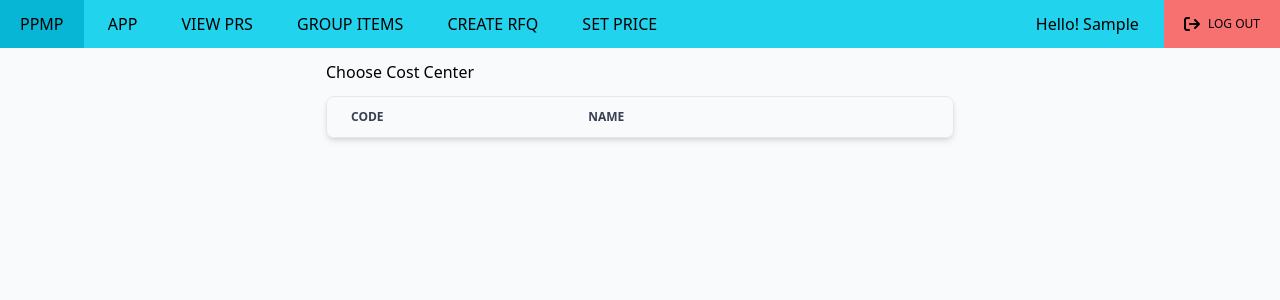
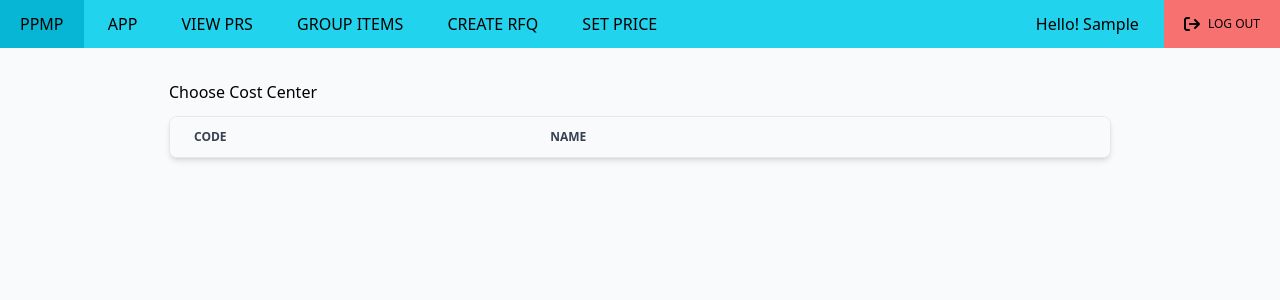
Before and after one commit to eSmooothie/procurement_system, a Django app: page /home/ppmp in a window 1280 px wide. Shown: the top 300 px of the page. Run offline with Django 4.2, Linux system fonts and the light colour scheme; the visitor is signed in with stand-in values (Sample User, id 1); data comes from the database, SQL or seed files in the repository; data that the repository does not hold is empty; some libraries are stand-ins or nearby versions.

Commit message:
Add padding in content

```diff
--- a/ppmp/templates/ppmp/menu.html
+++ b/ppmp/templates/ppmp/menu.html
@@ -26,7 +26,7 @@
         </div>
 
     </div>
-    <div class="">
+    <div class="pt-5">
         {% block content %}{% endblock content  %}
     </div>
 </div>
--- a/ppmp/templates/ppmp/select_cc.html
+++ b/ppmp/templates/ppmp/select_cc.html
@@ -14,8 +14,8 @@
 {% block content %}
     <div class="">
         <div class="p-3 space-y-3 sm:flex items-center flex-col">
-            <p class=" font-medium sm:w-1/2">Choose Cost Center</p>
-            <div class="relative overflow-x-auto shadow-md sm:rounded-lg border border-gray-200 sm:w-1/2">
+            <p class=" font-medium sm:w-3/4">Choose Cost Center</p>
+            <div class="relative overflow-x-auto shadow-md sm:rounded-lg border border-gray-200 sm:w-3/4">
                 <table class="w-full text-sm text-left text-gray-500">
                     <thead class="text-xs text-gray-700 uppercase bg-gray-50 dark:bg-gray-700">
                         <tr>
--- a/theme/static/css/dist/styles.css
+++ b/theme/static/css/dist/styles.css
@@ -1093,6 +1093,14 @@ select {
   padding-top: 0.75rem;
 }
 
+.pt-4 {
+  padding-top: 1rem;
+}
+
+.pt-5 {
+  padding-top: 1.25rem;
+}
+
 .text-left {
   text-align: left;
 }
```
